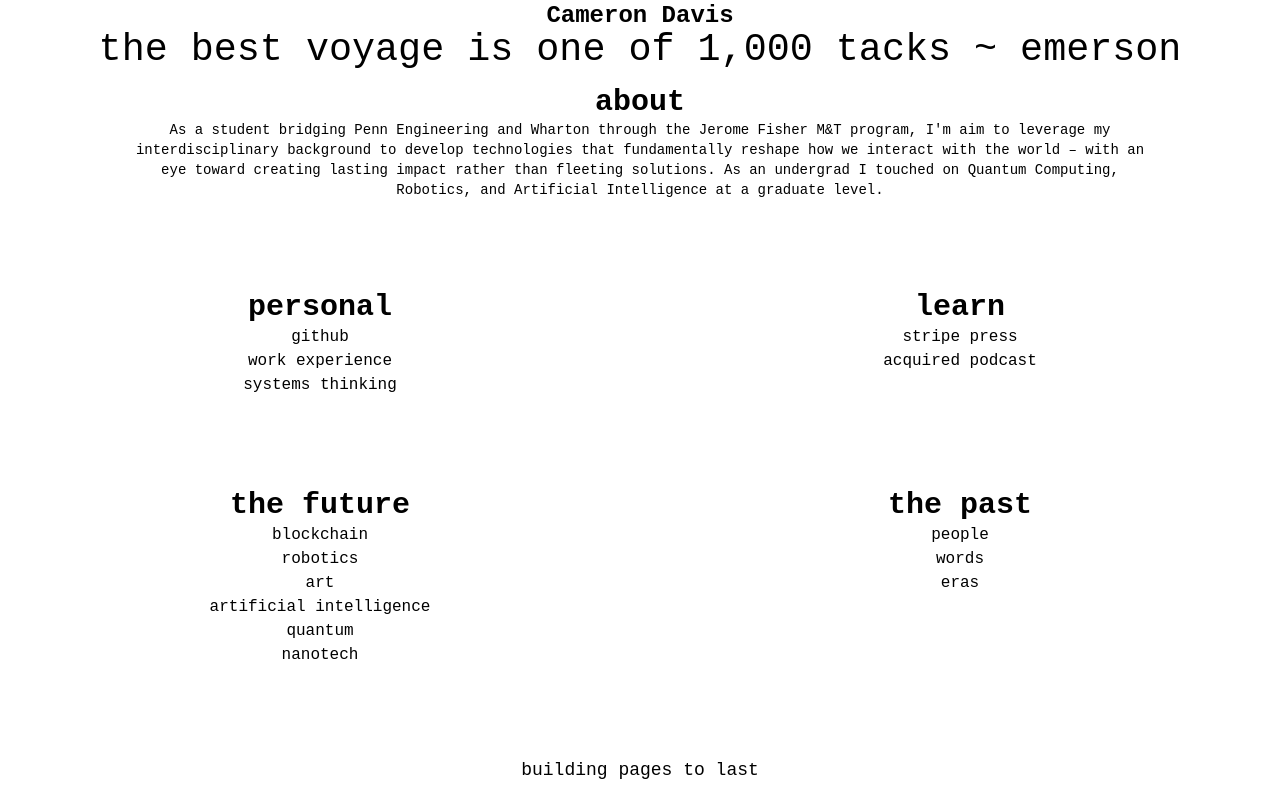
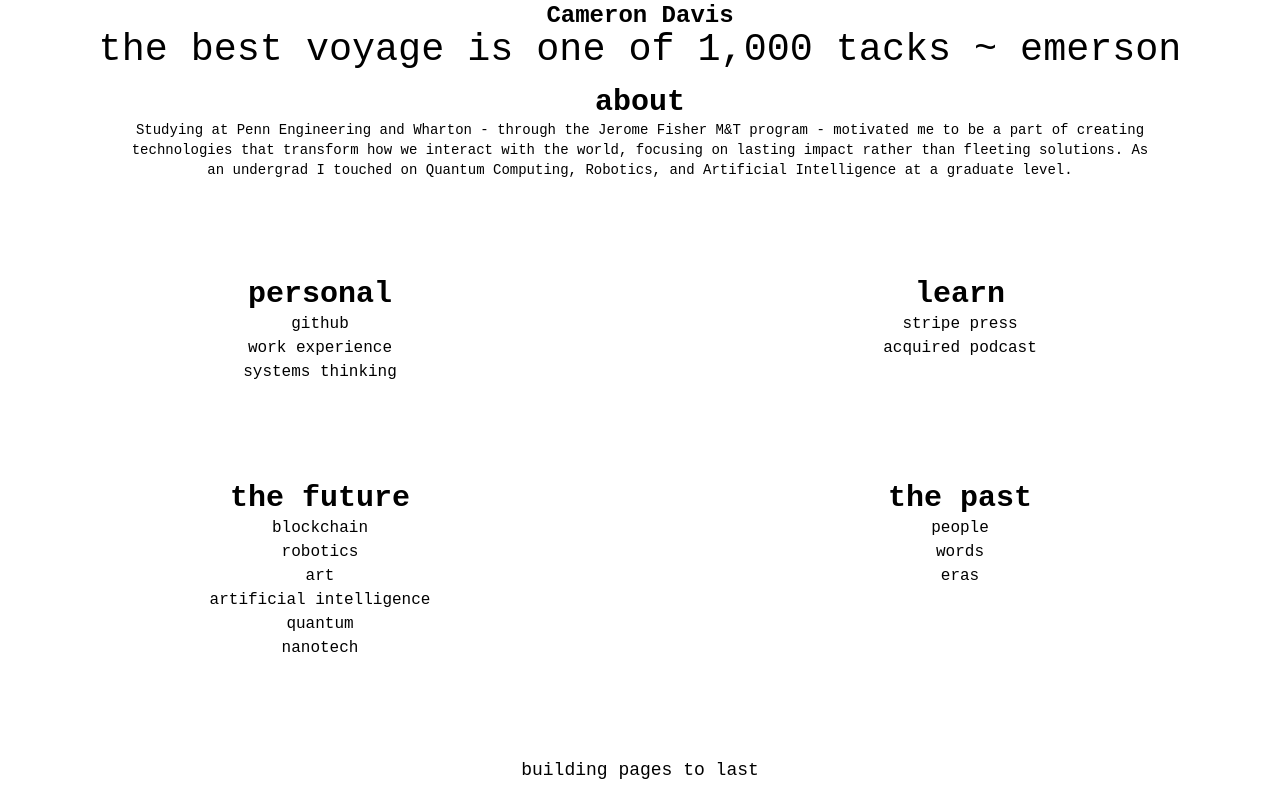
Before and after one commit to cameron-d28/cameron-d28.github.io, a website: page src/index.html in a window 1280 px wide. Drawn offline with Linux system fonts and the light colour scheme.

Commit message:
update index page

```diff
--- a/src/index.html
+++ b/src/index.html
@@ -18,10 +18,9 @@
       <div class="section md:col-span-2">
         <h1 class="section-header">about</h1>
         <p class="text-sm px-4 md:px-28">
-          As a student bridging Penn Engineering and Wharton through the Jerome
-          Fisher M&T program, I'm aim to leverage my interdisciplinary
-          background to develop technologies that fundamentally reshape how we
-          interact with the world – with an eye toward creating lasting impact
+          Studying at Penn Engineering and Wharton - through the Jerome Fisher
+          M&T program - motivated me to be a part of creating technologies that
+          transform how we interact with the world, focusing on lasting impact
           rather than fleeting solutions. As an undergrad I touched on Quantum
           Computing, Robotics, and Artificial Intelligence at a graduate level.
         </p>
```
